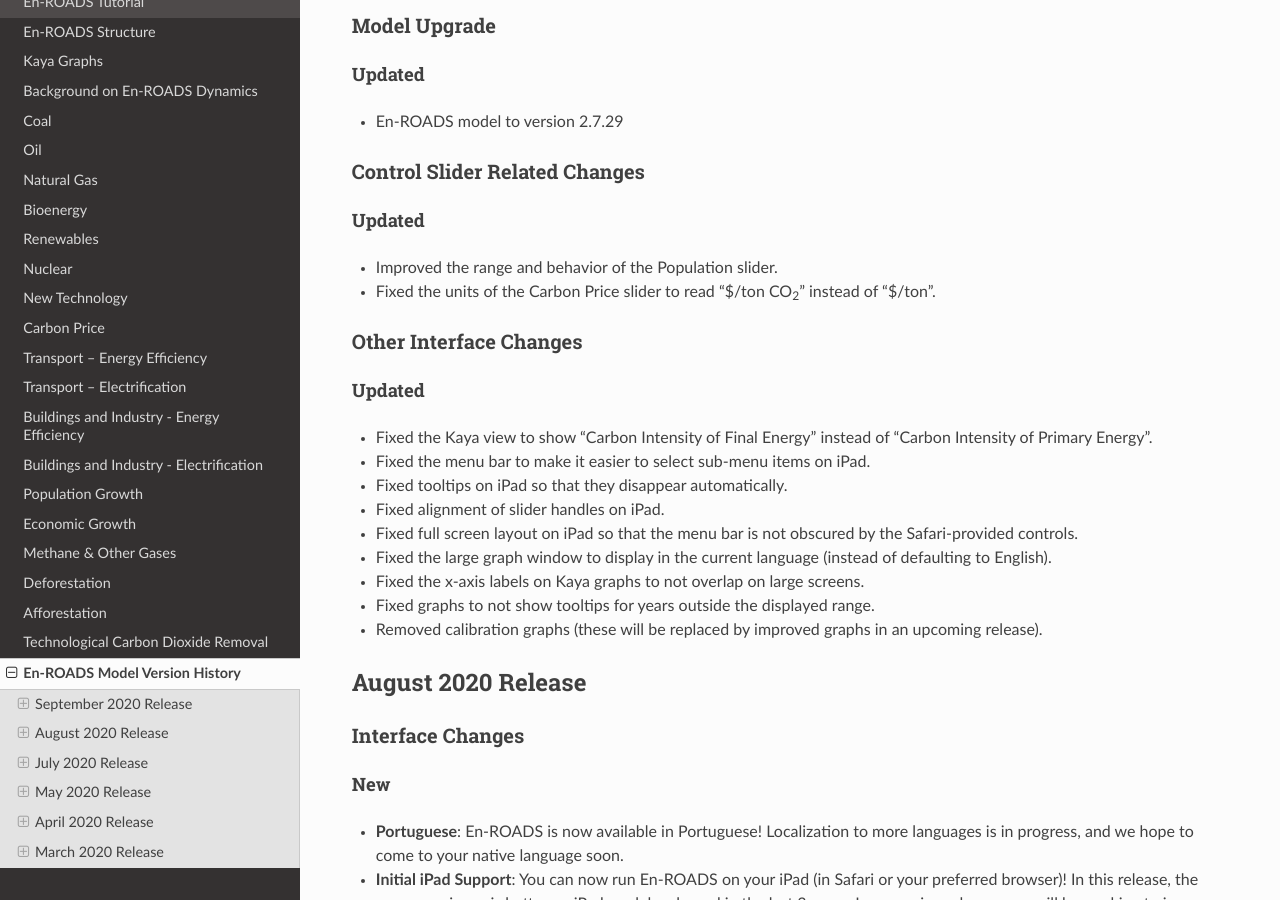
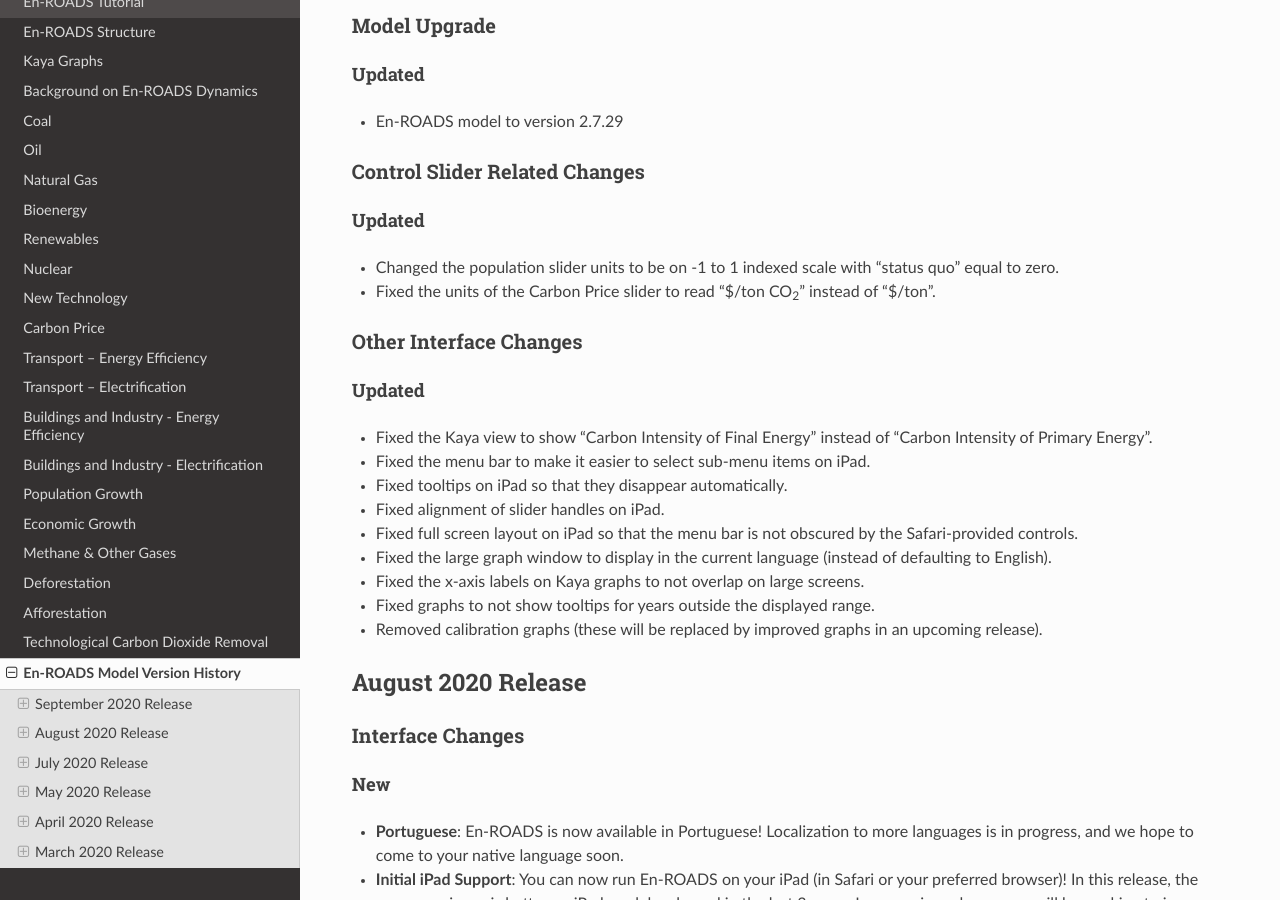
Before and after one commit to climateinteractive/enroads-guide, a Sphinx documentation site: the page built from docs/guide/changelog.rst, in a window 1280 px wide and 900 px high, scrolled down 518 px. Built offline with Sphinx 7.4.7 and the Read the Docs theme 2.0.0, drawn with Linux system fonts in a browser that asks for light colours.

```diff
--- a/docs/guide/changelog.rst
+++ b/docs/guide/changelog.rst
@@ -12,7 +12,7 @@ September 2020 Release
 
 In addition to the details listed below, we've made a video highlighting the important new features.
 
-Check it out: `September 2020 Release Video <https://youtu.be/cBz84K8DbXw>`_
+Check it out: `September 2020 Release Video <https://youtu.be/ckdXaptTYuM>`_
 
 Interface Changes
 ~~~~~~~~~~~~~~~~~
@@ -34,7 +34,7 @@ Control Slider Related Changes
 
 Updated
 ^^^^^^^
-- Improved the range and behavior of the Population slider.
+- Changed the population slider units to be on -1 to 1 indexed scale with "status quo" equal to zero.
 - Fixed the units of the Carbon Price slider to read "$/ton CO\ :sub:`2`" instead of "$/ton".
 
 Other Interface Changes
```
